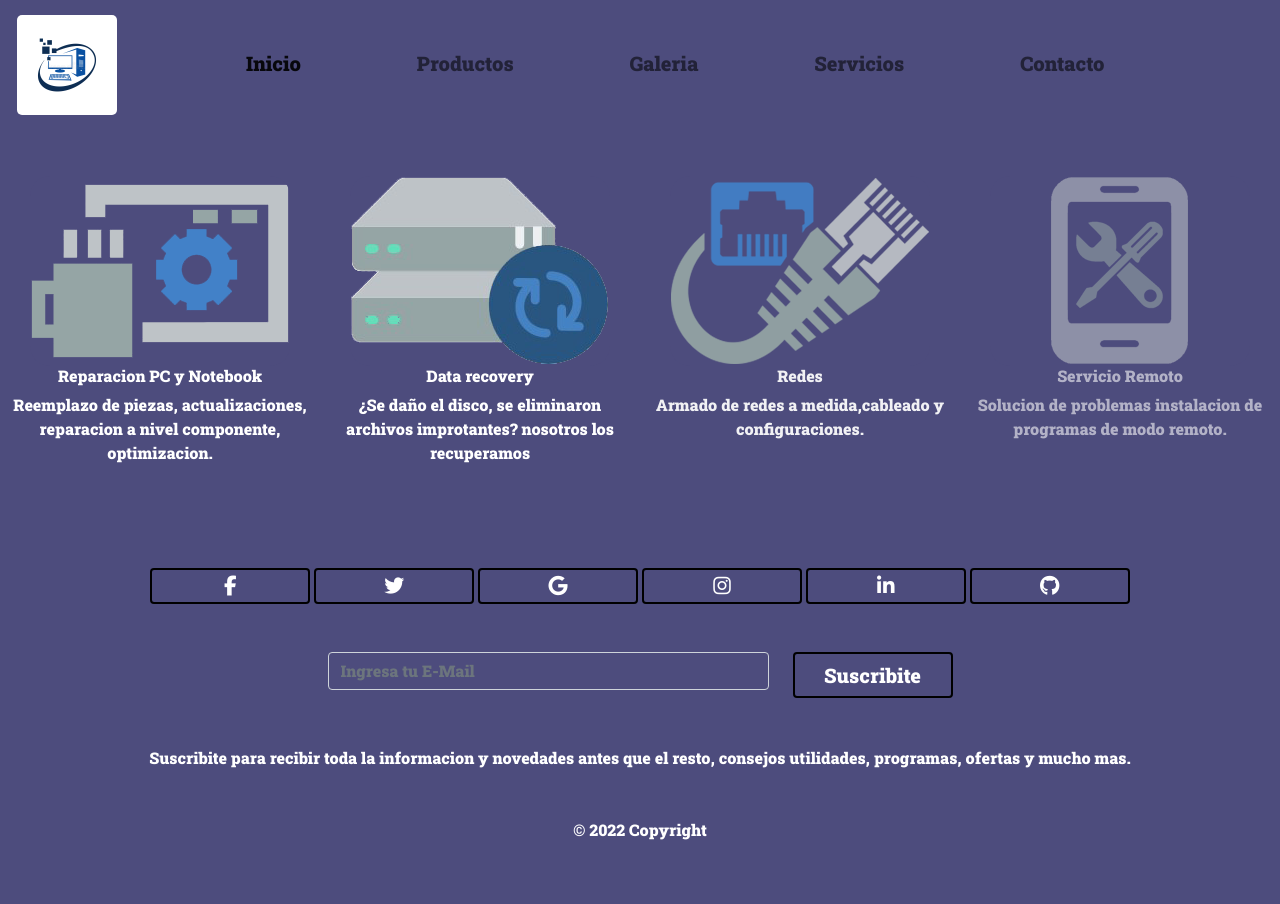
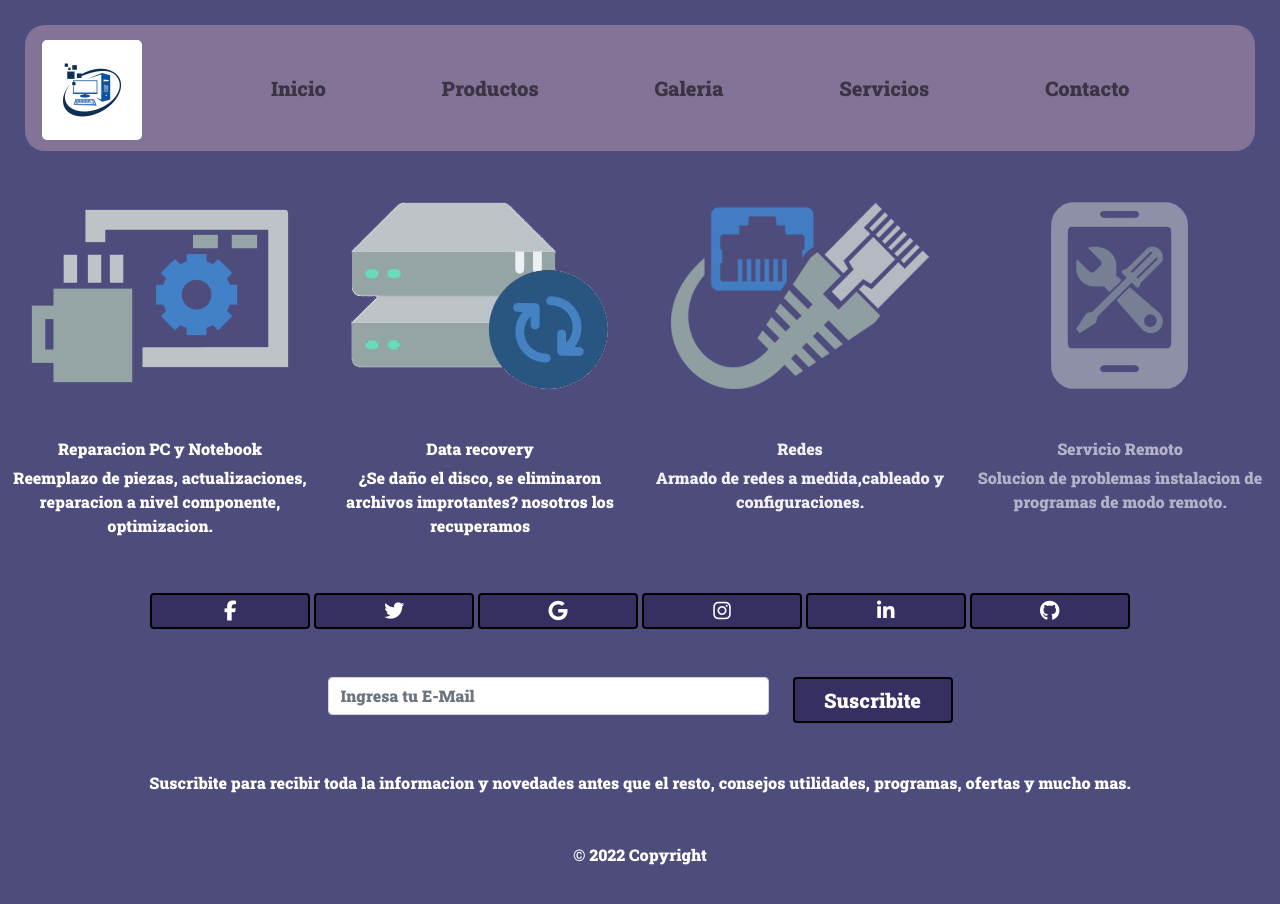
Before and after one commit to leandroni1983/proyectofinal, a website: page pages/servicios.html in a window 1280 px wide. Drawn offline with nearby package versions, Linux system fonts and the light colour scheme.

Commit message:
arreglos

```diff
--- a/pages/servicios.html
+++ b/pages/servicios.html
@@ -18,7 +18,7 @@
   </head>
 <body>
       <!-- Header -->
-    <header>
+    <header class="cabe">
         <nav class="navbar navbar-expand-lg navbar-light">
         <div class="container-fluid">
             <a class="navbar-brand logo" href="../index.html">
@@ -30,7 +30,7 @@
             <div class="collapse navbar-collapse" id="navbarNav">
             <ul class="navbar-nav">
                 <li class="nav-item">
-                <a class="nav-link active" aria-current="page" href="../index.html">Inicio</a>
+                <a class="nav-link " aria-current="page" href="../index.html">Inicio</a>
                 </li>
                 <li class="nav-item">
                 <a class="nav-link" href="./productos.html">Productos</a>
@@ -54,7 +54,7 @@
         <section class="row cuerposervicios">
             <article class="servicios animate__animated animate__fadeIn animate__delay-1s">
                 <img src="../imgs/servicios/reparacionpcnote.png" alt="reparaciones">
-                <div>
+                <div class="my-5">
                     <h6>Reparacion PC y Notebook</h6>
                     <span>
                         Reemplazo de piezas, actualizaciones, reparacion a nivel componente, optimizacion.
@@ -63,7 +63,7 @@
             </article>
             <article class="servicios animate__animated animate__fadeIn animate__delay-2s">
                 <img src="../imgs/servicios/data.png" alt="recupero data">
-                <div>
+                <div class="my-5">
                     <h6>  Data recovery </h6>
                     <span>
                         ¿Se daño el disco, se eliminaron archivos improtantes? nosotros los recuperamos
@@ -72,7 +72,7 @@
             </article>
             <article class="servicios animate__animated animate__fadeIn animate__delay-3s">
                 <img src="../imgs/servicios/redes.png" alt="redes">
-                <div>
+                <div class="my-5">
                     <h6>  Redes </h6>
                     <span>
                         Armado de redes a medida,cableado y configuraciones.
@@ -81,7 +81,7 @@
             </article>
             <article class="servicios animate__animated animate__fadeIn animate__delay-4s">
                 <img src="../imgs/servicios/servremoto.png" alt="servicio remoto">
-                <div>
+                <div class="my-5">
                     <h6>Servicio Remoto</h6>
                     <span>
                         Solucion de problemas instalacion de programas de modo remoto.
--- a/scss/_variables.scss
+++ b/scss/_variables.scss
@@ -7,22 +7,22 @@ $border_color:black;
 $font_color:white;
 
 // PALETAS DE COLORES PARA LA PAGINA (COMENTA / DESCOMENTA PARA CAMBIARLOS )
-$color_1:#4D4C7D;
-$color_2:#363062;
-$color_3:#827397;
-$color_4:#E9D5DA;
+ $color_1:#4D4C7D;
+ $color_2:#363062;
+ $color_3:#827397;
+// $color_4:#E9D5DA;
 
 // $color_1:rgb(70, 36, 76);
 // $color_2:rgb(113, 43, 117);
 // $color_3:rgb(199, 75, 80);
 // $color_4:rgb(212, 155, 84);
 
-//  $color_1:rgb(0, 30, 108);
-//  $color_2:rgb(3, 83, 151);
-//  $color_3:rgb(3, 83, 151);
-//  $color_4:rgb(3, 83, 151);
+// $color_1:rgb(0, 30, 108);
+// $color_2:rgb(3, 83, 151);
+// $color_3:rgb(3, 83, 151);
+// $color_4:rgb(3, 83, 151);
 
-// $color_1:rgb(255, 95, 0);
-// $color_2:rgb(178, 6, 0);
-// $color_3:rgb(0, 9, 44);
-// $color_4:rgb(238, 238, 238);
+// $color_1:#006E7F;
+// $color_4:#F8CB2E;
+// $color_2:#EE5007;
+// $color_3:#B22727;
--- a/scss/styles.scss
+++ b/scss/styles.scss
@@ -1,7 +1,8 @@
 @import "variables";
 @import "mixins";
 @import url('https://fonts.googleapis.com/css2?family=Roboto+Slab:wght@900&display=swap');
-*{
+
+body{
     background-color: $color_1;
     padding: 0px;
     margin: 0px;
@@ -19,6 +20,13 @@
 .servicios{
     @include imgs(20rem,20rem,20px)
 }
+
+.cabe{
+    background-color: $color_3;
+    border-radius: 20px;
+    margin: 25px;
+}
+
 
 .principal{
     display: flex;
@@ -41,6 +49,8 @@
     margin-top: 50px;
 }
 
+
+
 .card{
     width: 12rem;
     border: 2px solid $border_color;
@@ -51,7 +61,7 @@
         width: 5rem;
         //APLICANDO MAP
         font-size: map-get($font-size,'medium');
-        background-color: $color_2;
+        background-color: $color_3;
         color: $font_color;
         border:2px solid $border_color;
     }
@@ -107,7 +117,6 @@
 
 }
 
-
 @media (max-width: 768px) {
 
 }
@@ -118,7 +127,5 @@
 }
 //large
 @media (min-width: 1200px) {
-    *{
-        background-color: $color_1 !important;
-    }
+
 }
```
Also changed, not shown: index.html (+4 -4 lines), pages/contacto.html (+2 -2 lines), pages/galeria.html (+2 -2 lines), pages/productos.html (+2 -2 lines), css/styles.css.
